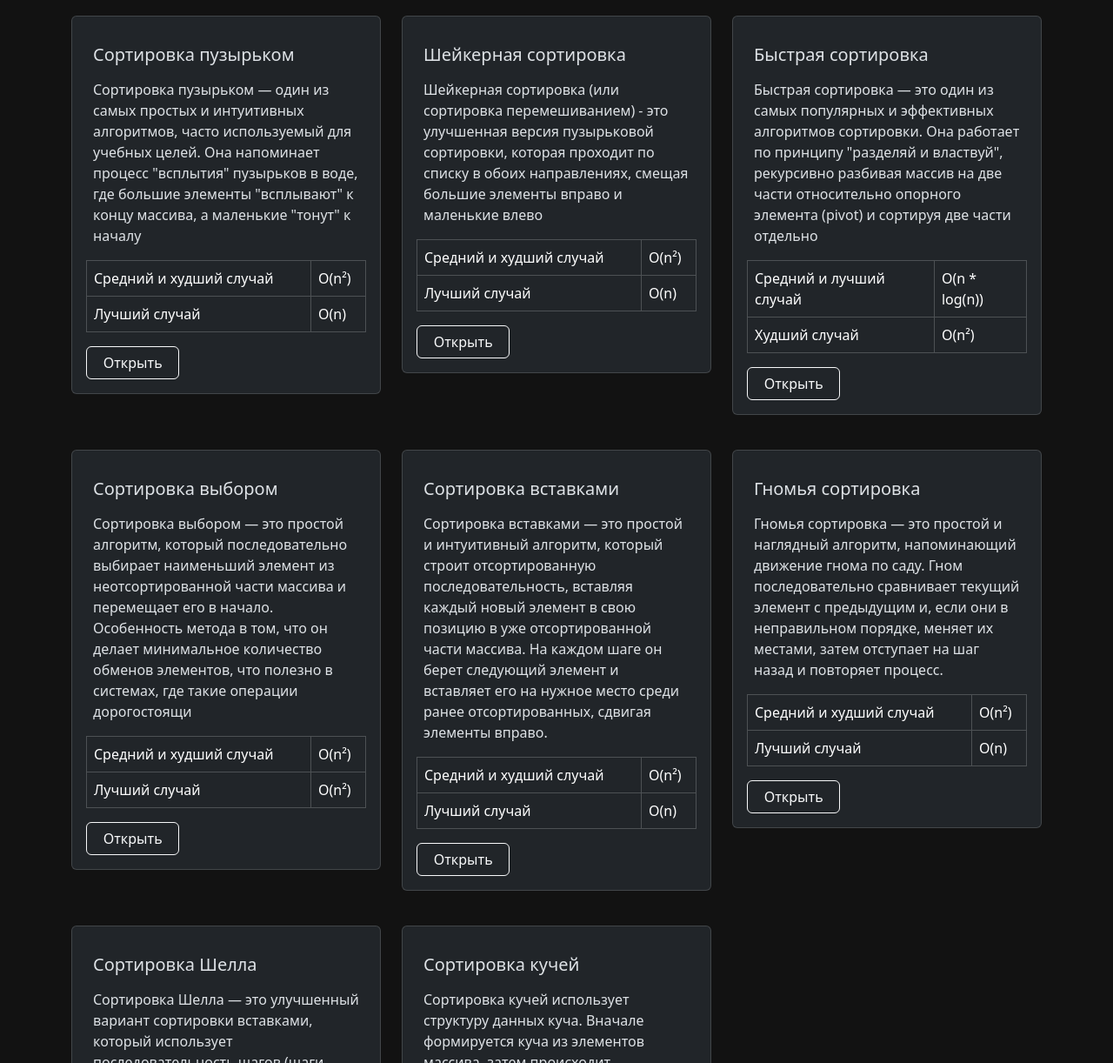
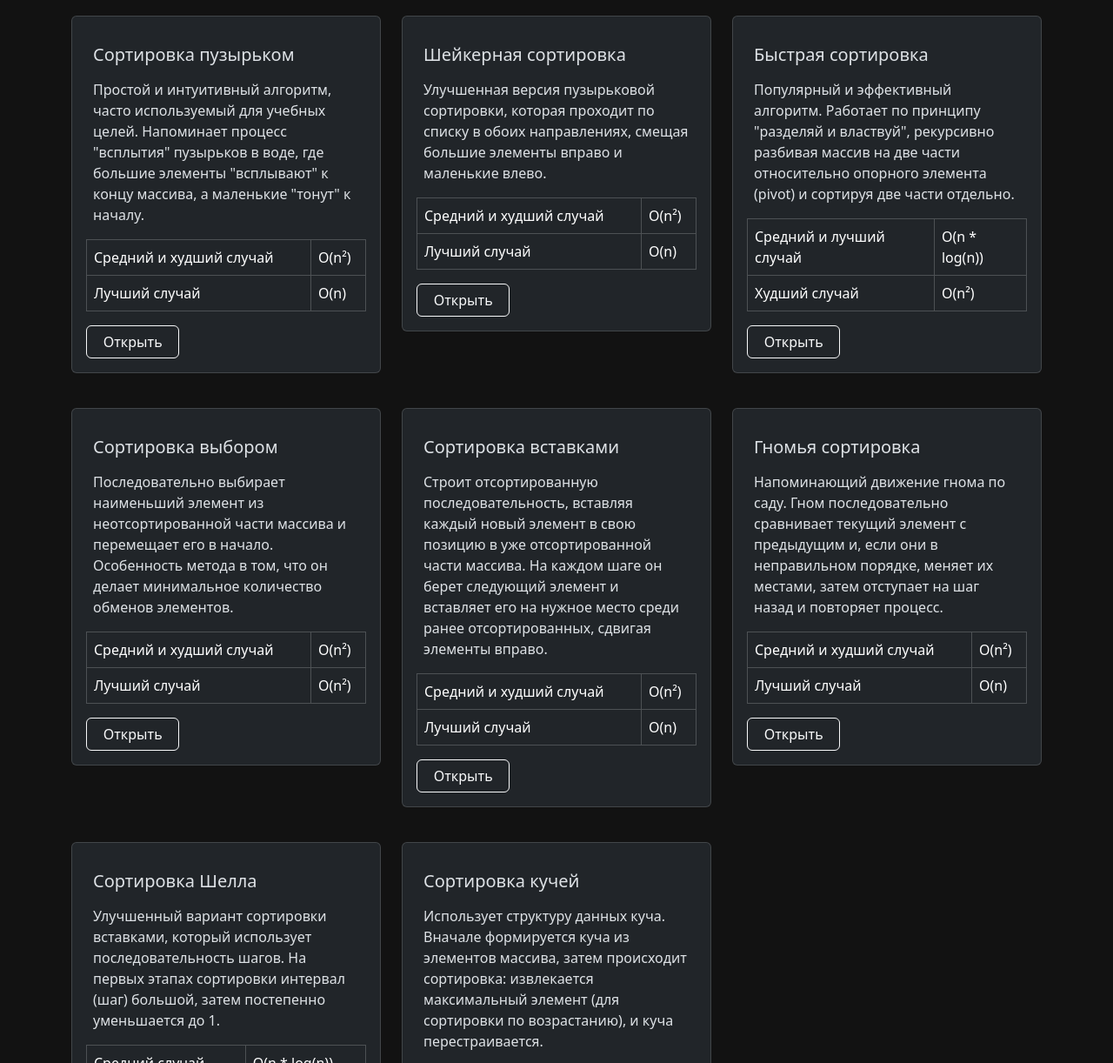
Before and after one commit to kokanov-alexandr/SortVisualizer, a website: page index.html in a window 1280 px wide. Shown: the part 78-1300 px from the top of the page at 87% size. Drawn offline with nearby package versions, Linux system fonts and the light colour scheme.

Commit message:
shorten description

```diff
--- a/index.html
+++ b/index.html
@@ -22,7 +22,7 @@
         <div class="card shadow-10 mb-3">
           <div class="card-body">
             <h5 class="card-title my-3 mx-2">Сортировка пузырьком</h5>
-            <p class="mx-2">Сортировка пузырьком — один из самых простых и интуитивных алгоритмов, часто используемый для учебных целей. Она напоминает процесс "всплытия" пузырьков в воде, где большие элементы "всплывают" к концу массива, а маленькие "тонут" к началу</p>
+            <p class="mx-2">Простой и интуитивный алгоритм, часто используемый для учебных целей. Напоминает процесс "всплытия" пузырьков в воде, где большие элементы "всплывают" к концу массива, а маленькие "тонут" к началу.</p>
             <table class="table table-dark table-bordered">
               </thead>
               <tbody>
@@ -51,7 +51,7 @@
         <div class="card shadow-10 mb-3">
           <div class="card-body">
             <h5 class="card-title my-3 mx-2">Шейкерная сортировка</h5>
-            <p class="mx-2">Шейкерная сортировка (или сортировка перемешиванием) - это улучшенная версия пузырьковой сортировки, которая проходит по списку в обоих направлениях, смещая большие элементы вправо и маленькие влево</p>
+            <p class="mx-2">Улучшенная версия пузырьковой сортировки, которая проходит по списку в обоих направлениях, смещая большие элементы вправо и маленькие влево.</p>
             <table class="table table-dark table-bordered">
               <tbody>
                   <tr>
@@ -78,7 +78,7 @@
         <div class="card shadow-10 mb-3">
           <div class="card-body">
             <h5 class="card-title my-3 mx-2">Быстрая сортировка</h5>
-            <p class="mx-2">Быстрая сортировка — это один из самых популярных и эффективных алгоритмов сортировки. Она работает по принципу "разделяй и властвуй", рекурсивно разбивая массив на две части относительно опорного элемента (pivot) и сортируя две части отдельно</p>
+            <p class="mx-2">Популярный и эффективный алгоритм. Работает по принципу "разделяй и властвуй", рекурсивно разбивая массив на две части относительно опорного элемента (pivot) и сортируя две части отдельно.</p>
             <table class="table table-dark table-bordered">
               <tbody>
                   <tr>
@@ -105,7 +105,7 @@
         <div class="card shadow-10 mb-3">
           <div class="card-body">
             <h5 class="card-title my-3 mx-2">Сортировка выбором</h5>
-            <p class="mx-2">Сортировка выбором — это простой алгоритм, который последовательно выбирает наименьший элемент из неотсортированной части массива и перемещает его в начало. Особенность метода в том, что он делает минимальное количество обменов элементов, что полезно в системах, где такие операции дорогостоящи</p>
+            <p class="mx-2">Последовательно выбирает наименьший элемент из неотсортированной части массива и перемещает его в начало. Особенность метода в том, что он делает минимальное количество обменов элементов.</p>
             <table class="table table-dark table-bordered">
               <tbody>
                   <tr>
@@ -132,7 +132,7 @@
         <div class="card shadow-10 mb-3">
           <div class="card-body">
             <h5 class="card-title my-3 mx-2">Сортировка вставками</h5>
-            <P class="mx-2">Сортировка вставками — это простой и интуитивный алгоритм, который строит отсортированную последовательность, вставляя каждый новый элемент в свою позицию в уже отсортированной части массива. На каждом шаге он берет следующий элемент и вставляет его на нужное место среди ранее отсортированных, сдвигая элементы вправо. </P>
+            <P class="mx-2">Строит отсортированную последовательность, вставляя каждый новый элемент в свою позицию в уже отсортированной части массива. На каждом шаге он берет следующий элемент и вставляет его на нужное место среди ранее отсортированных, сдвигая элементы вправо. </P>
             <table class="table table-dark table-bordered">
               <tbody>
                   <tr>
@@ -159,7 +159,7 @@
         <div class="card shadow-10 mb-3">
           <div class="card-body">
             <h5 class="card-title my-3 mx-2">Гномья сортировка</h5>
-            <p class="mx-2">Гномья сортировка — это простой и наглядный алгоритм, напоминающий движение гнома по саду. Гном последовательно сравнивает текущий элемент с предыдущим и, если они в неправильном порядке, меняет их местами, затем отступает на шаг назад и повторяет процесс. </p>
+            <p class="mx-2">Напоминающий движение гнома по саду. Гном последовательно сравнивает текущий элемент с предыдущим и, если они в неправильном порядке, меняет их местами, затем отступает на шаг назад и повторяет процесс. </p>
             <table class="table table-dark table-bordered">
               <tbody>
                   <tr>
@@ -186,7 +186,7 @@
         <div class="card shadow-10 mb-3">
           <div class="card-body">
             <h5 class="card-title my-3 mx-2">Сортировка Шелла</h5>
-            <p class="mx-2">Сортировка Шелла — это улучшенный вариант сортировки вставками, который использует последовательность шагов (шаги Шелла). На первых этапах сортировки интервал (шаг) большой, затем постепенно уменьшается до 1.</p>
+            <p class="mx-2">Улучшенный вариант сортировки вставками, который использует последовательность шагов. На первых этапах сортировки интервал (шаг) большой, затем постепенно уменьшается до 1.</p>
             <table class="table table-dark table-bordered">
               </thead>
               <tbody>
@@ -218,7 +218,7 @@
         <div class="card shadow-10 mb-3">
           <div class="card-body">
             <h5 class="card-title my-3 mx-2">Сортировка кучей</h5>
-            <P class="mx-2">Сортировка кучей использует структуру данных куча. Вначале формируется куча из элементов массива, затем происходит сортировка: извлекается максимальный элемент (для сортировки по возрастанию), и куча перестраивается. Процесс повторяется до тех пор, пока в куче не останется один элемент.</P>
+            <P class="mx-2">Использует структуру данных куча. Вначале формируется куча из элементов массива, затем происходит сортировка: извлекается максимальный элемент (для сортировки по возрастанию), и куча перестраивается.</P>
             <table class="table table-dark table-bordered">
               <thead>
                   <tr>
```
